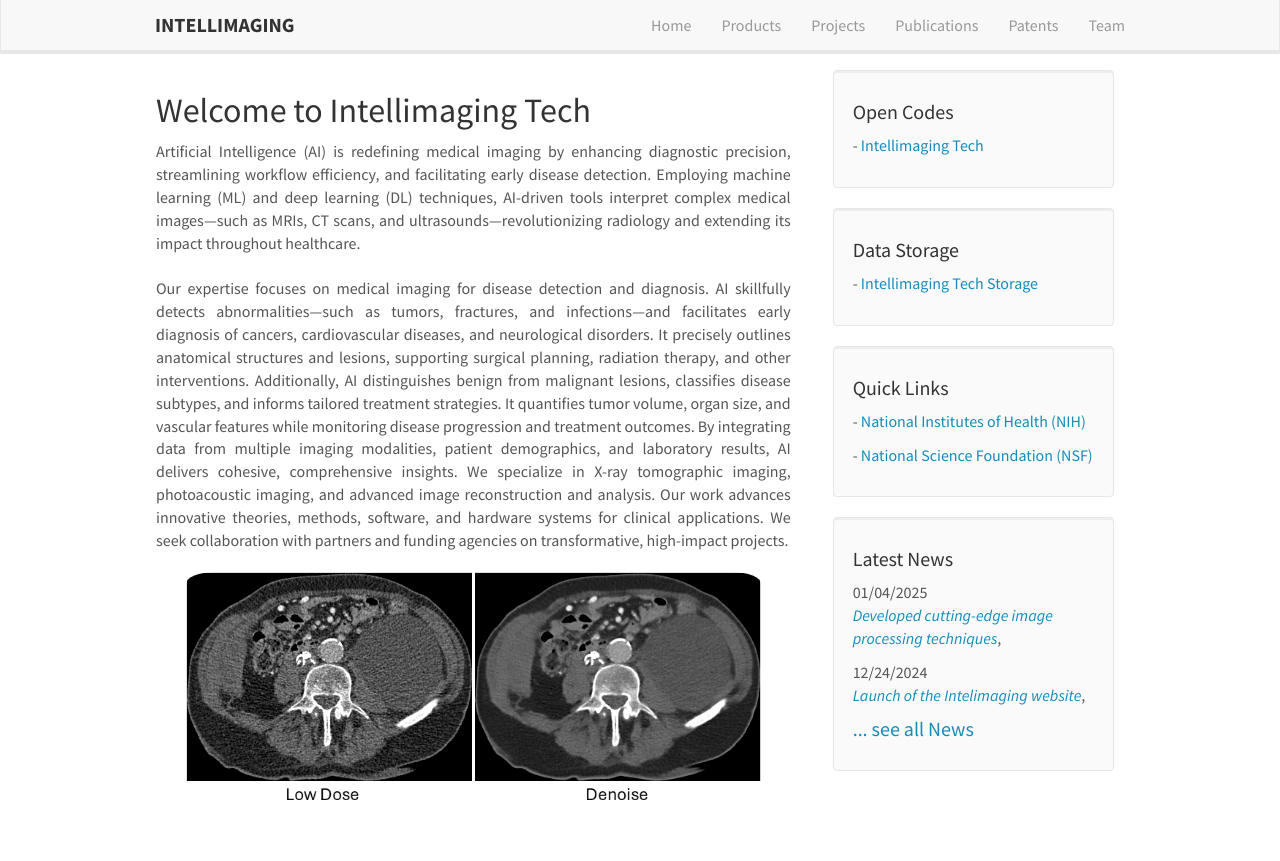
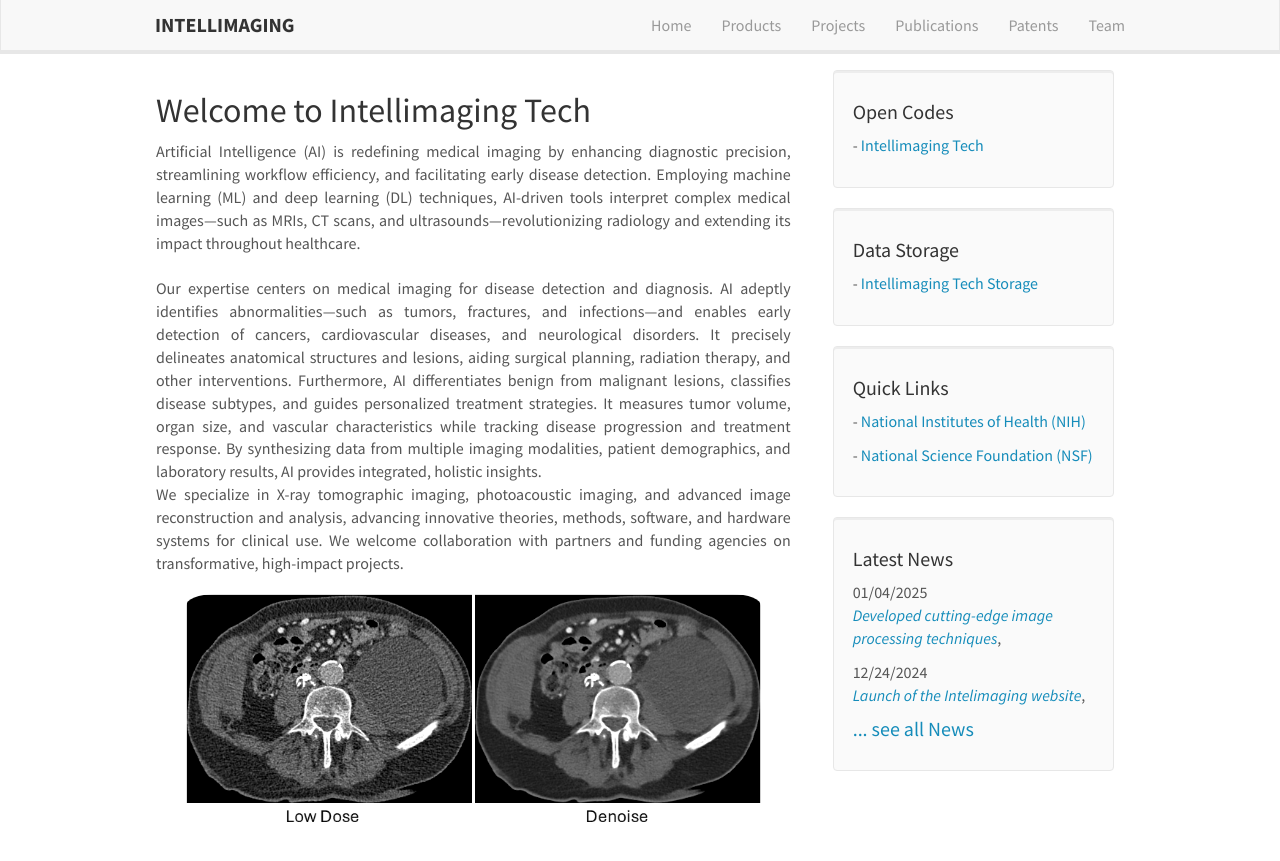
Before and after one commit to intellimaging/intellimaging.github.io, a Jekyll site: the page built from _pages/home.md, in a window 1280 px wide. Shown: the top 861 px of the page. Built offline with Jekyll 4.4.1, drawn with Linux system fonts in a browser that asks for light colours.

Commit message:
Update home.md

```diff
--- a/_pages/home.md
+++ b/_pages/home.md
@@ -7,7 +7,9 @@ permalink: /
 ---
 <p style="text-align: justify;">Artificial Intelligence (AI) is redefining medical imaging by enhancing diagnostic precision, streamlining workflow efficiency, and facilitating early disease detection. Employing machine learning (ML) and deep learning (DL) techniques, AI-driven tools interpret complex medical images—such as MRIs, CT scans, and ultrasounds—revolutionizing radiology and extending its impact throughout healthcare.<br/>
 <br/>
-Our expertise focuses on medical imaging for disease detection and diagnosis. AI skillfully detects abnormalities—such as tumors, fractures, and infections—and facilitates early diagnosis of cancers, cardiovascular diseases, and neurological disorders. It precisely outlines anatomical structures and lesions, supporting surgical planning, radiation therapy, and other interventions. Additionally, AI distinguishes benign from malignant lesions, classifies disease subtypes, and informs tailored treatment strategies. It quantifies tumor volume, organ size, and vascular features while monitoring disease progression and treatment outcomes. By integrating data from multiple imaging modalities, patient demographics, and laboratory results, AI delivers cohesive, comprehensive insights. We specialize in X-ray tomographic imaging, photoacoustic imaging, and advanced image reconstruction and analysis. Our work advances innovative theories, methods, software, and hardware systems for clinical applications. We seek collaboration with partners and funding agencies on transformative, high-impact projects.</p>
+Our expertise centers on medical imaging for disease detection and diagnosis. AI adeptly identifies abnormalities—such as tumors, fractures, and infections—and enables early detection of cancers, cardiovascular diseases, and neurological disorders. It precisely delineates anatomical structures and lesions, aiding surgical planning, radiation therapy, and other interventions. Furthermore, AI differentiates benign from malignant lesions, classifies disease subtypes, and guides personalized treatment strategies. It measures tumor volume, organ size, and vascular characteristics while tracking disease progression and treatment response. By synthesizing data from multiple imaging modalities, patient demographics, and laboratory results, AI provides integrated, holistic insights.
+<br/>
+We specialize in X-ray tomographic imaging, photoacoustic imaging, and advanced image reconstruction and analysis, advancing innovative theories, methods, software, and hardware systems for clinical use. We welcome collaboration with partners and funding agencies on transformative, high-impact projects.</p>
 
 <div markdown="0" id="carousel" class="carousel slide" data-ride="carousel" data-interval="2500" data-pause="hover" >
     <!-- Menu
```
